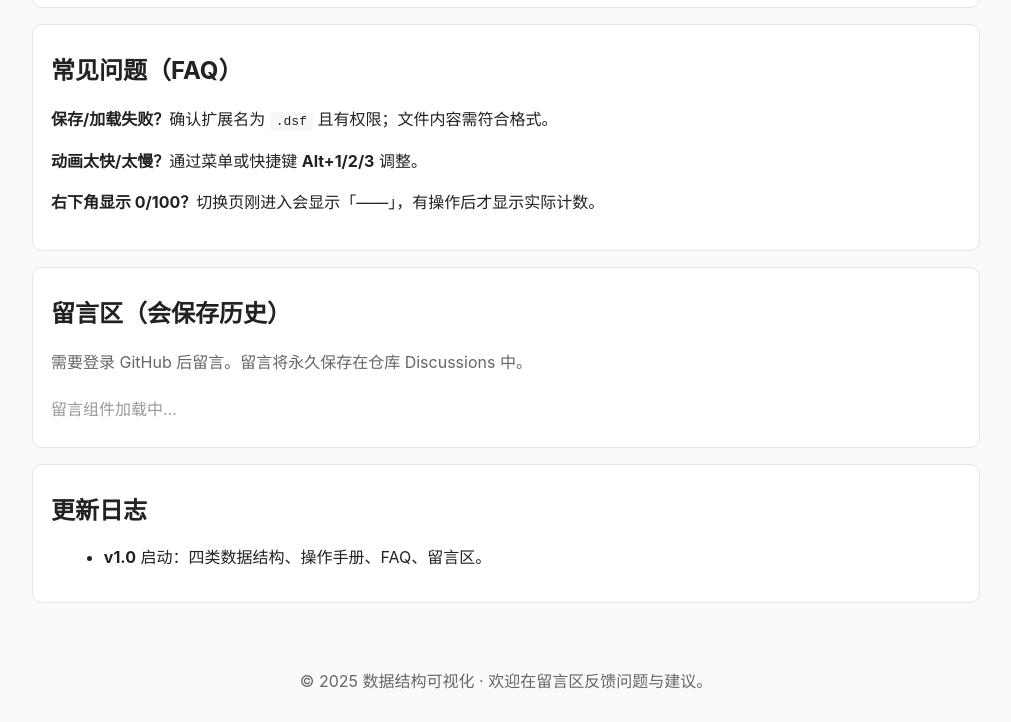
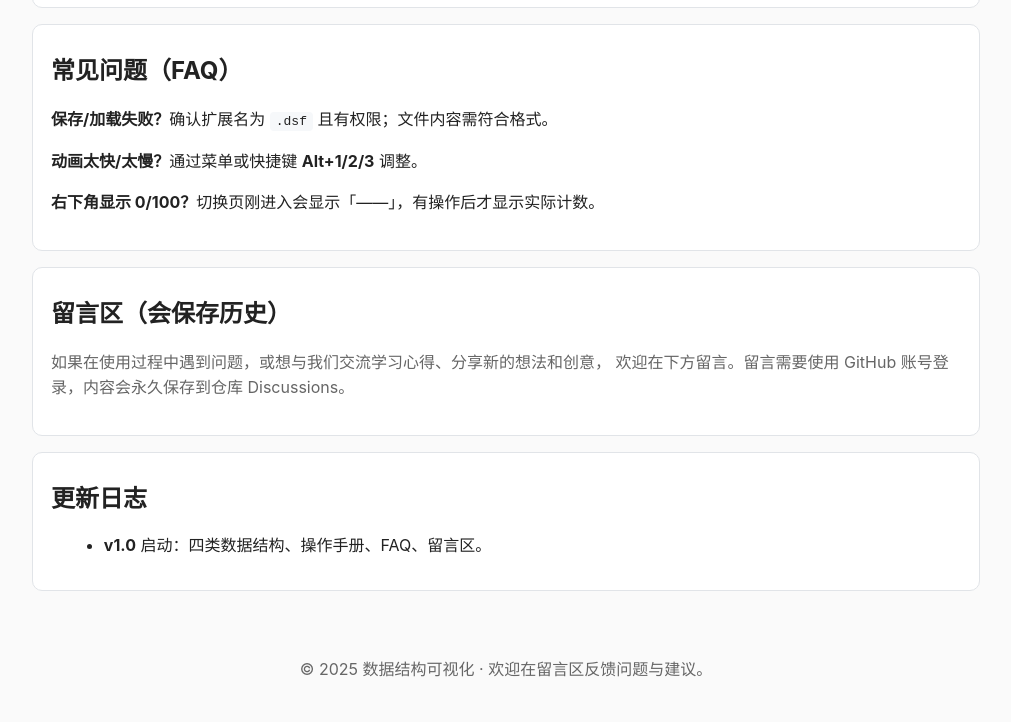
Before and after one commit to xiuxixi666/dsviz_help, a plain HTML site: page index.html in a window 1280 px wide. Shown: the part 1953-2675 px from the top of the page, without its empty margins (134-1145 px from the left). Drawn offline with Linux system fonts and the light colour scheme.

Commit message:
Update index.html

```diff
--- a/index.html
+++ b/index.html
@@ -159,8 +159,10 @@
 
     <section id="feedback" class="card">
       <h2>留言区（会保存历史）</h2>
-      <p class="muted">需要登录 GitHub 后留言。留言将永久保存在仓库 Discussions 中。</p>
-      <div style="padding:6px 0;color:#999">留言组件加载中…</div>
+      <p class="muted">
+        如果在使用过程中遇到问题，或想与我们交流学习心得、分享新的想法和创意，
+        欢迎在下方留言。留言需要使用 GitHub 账号登录，内容会永久保存到仓库 Discussions。
+      </p>
 
       <!-- giscus 配置：注意用户名已修正为 xiuxixi666 -->
       <script src="https://giscus.app/client.js"
```
